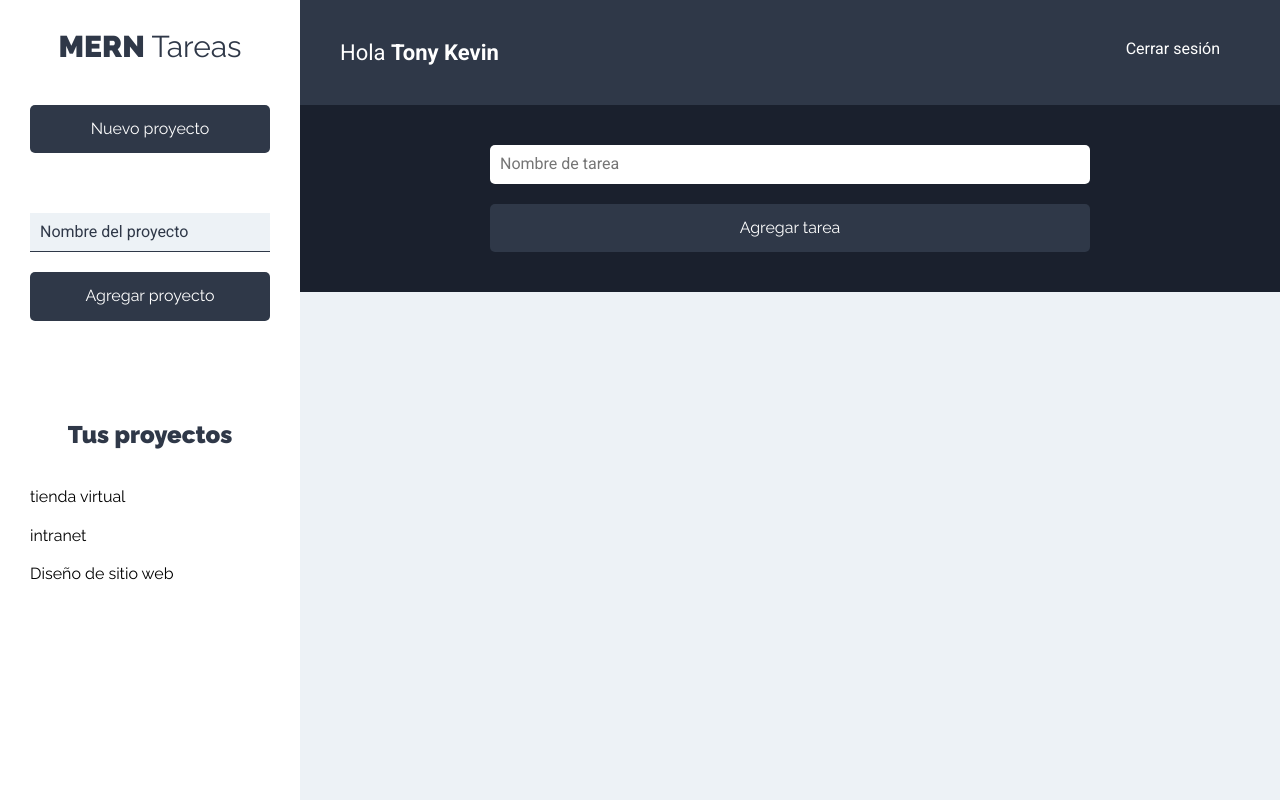
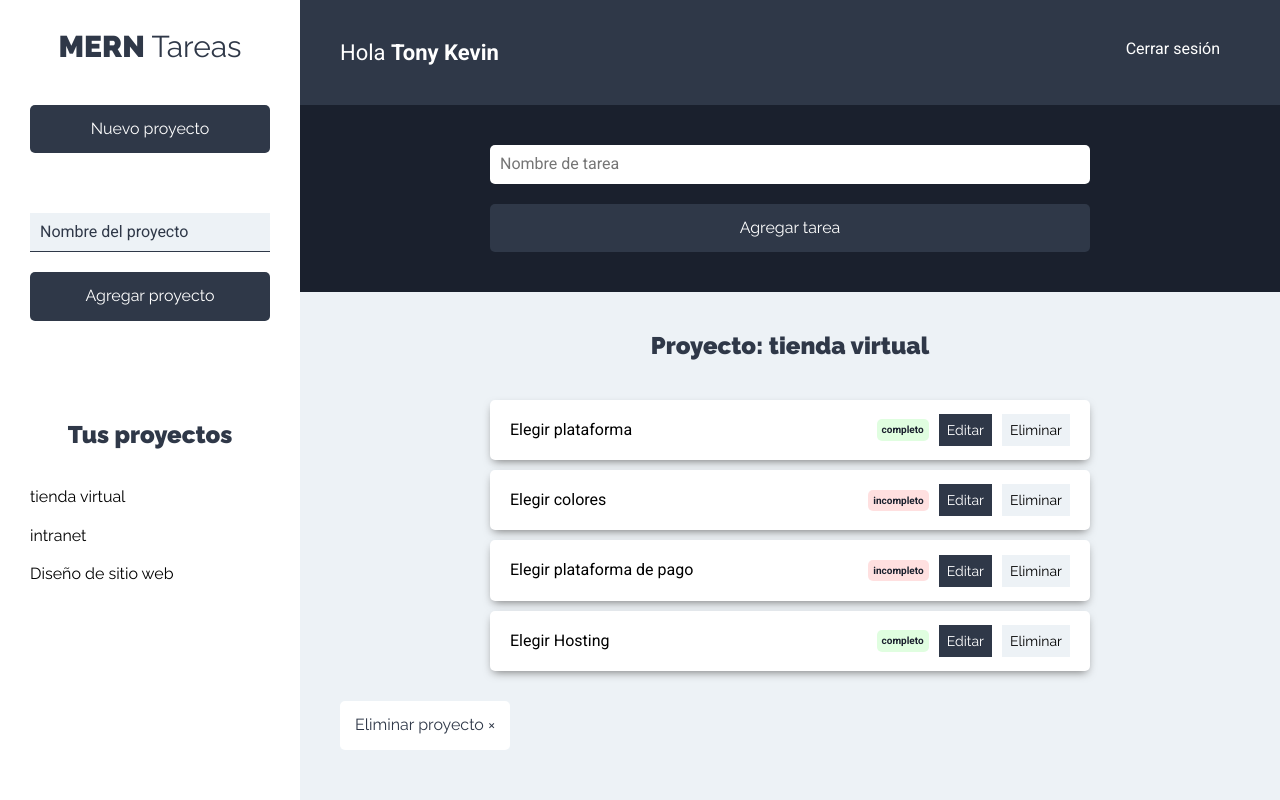
Before and after one commit to tonykevin/task, a React (Create React App) app: page /proyectos in a window 1280 px wide. Built offline with nearby package versions, Linux system fonts and the light colour scheme.

Commit message:
add task list component

```diff
--- a/src/components/projects/Projects.js
+++ b/src/components/projects/Projects.js
@@ -1,6 +1,6 @@
 import React from 'react'
 import { PageHeader, Sidebar } from '../layout'
-import { TaskForm } from '../tasks'
+import { TaskForm, TaskList } from '../tasks'
 
 const Projects = () => {
   return (
@@ -11,9 +11,10 @@ const Projects = () => {
         <main>
           <TaskForm />
           <div className='container-tasks'>
+            <TaskList />
           </div>
         </main>
-    </div>
+      </div>
     </div>
   )
 }
--- a/src/components/tasks/Task.js
+++ b/src/components/tasks/Task.js
@@ -0,0 +1,35 @@
+import React from 'react'
+
+const Task = ({ id, name, state }) => (
+  <li className='task shadow'>
+    <p>{name}</p>
+    <div className='state'>
+      {
+        state
+          ? (
+            <button
+              className='complete'
+              type='button'
+            >
+              completo
+            </button>
+          )
+          : (
+            <button
+              className='incomplete'
+              type='button'
+            >
+              incompleto
+            </button>
+
+          )
+      }
+    </div>
+    <div className='actions'>
+      <button className='btn btn-primary' type='button'>Editar</button>
+      <button className='btn btn-secondary' type='button'>Eliminar</button>
+    </div>
+  </li>
+)
+
+export default Task
--- a/src/components/tasks/TaskList.js
+++ b/src/components/tasks/TaskList.js
@@ -0,0 +1,43 @@
+import React from 'react'
+import Task from './Task'
+
+const TaskList = () => {
+  const tasks = [
+    { id: 1, name: 'Elegir plataforma', state: true },
+    { id: 2, name: 'Elegir colores', state: false },
+    { id: 3, name: 'Elegir plataforma de pago', state: false },
+    { id: 4, name: 'Elegir Hosting', state: true }
+  ]
+
+  return (
+    <>
+      <h2>Proyecto: tienda virtual</h2>
+      <ul className='task-list'>
+        {
+          tasks.length === 0
+            ? (
+              <li className='task'><p>No hay tareas</p></li>
+            )
+            : (
+              tasks.map(({ id, name, state }) => (
+                <Task
+                  id={id}
+                  key={id}
+                  name={name}
+                  state={state}
+                />
+              ))
+            )
+        }
+      </ul>
+      <button
+        className='btn btn-remove'
+        type='button'
+      >
+        Eliminar proyecto &times;
+      </button>
+    </>
+  )
+}
+
+export default TaskList
--- a/src/index.css
+++ b/src/index.css
@@ -92,6 +92,11 @@ a {
   padding: 0;
   display: block;
   background-color: transparent;
+}
+
+.btn-remove {
+  background-color: var(--white);
+  color: var(--gray2);
 }
 
 @media (min-width: 768px) {
```
